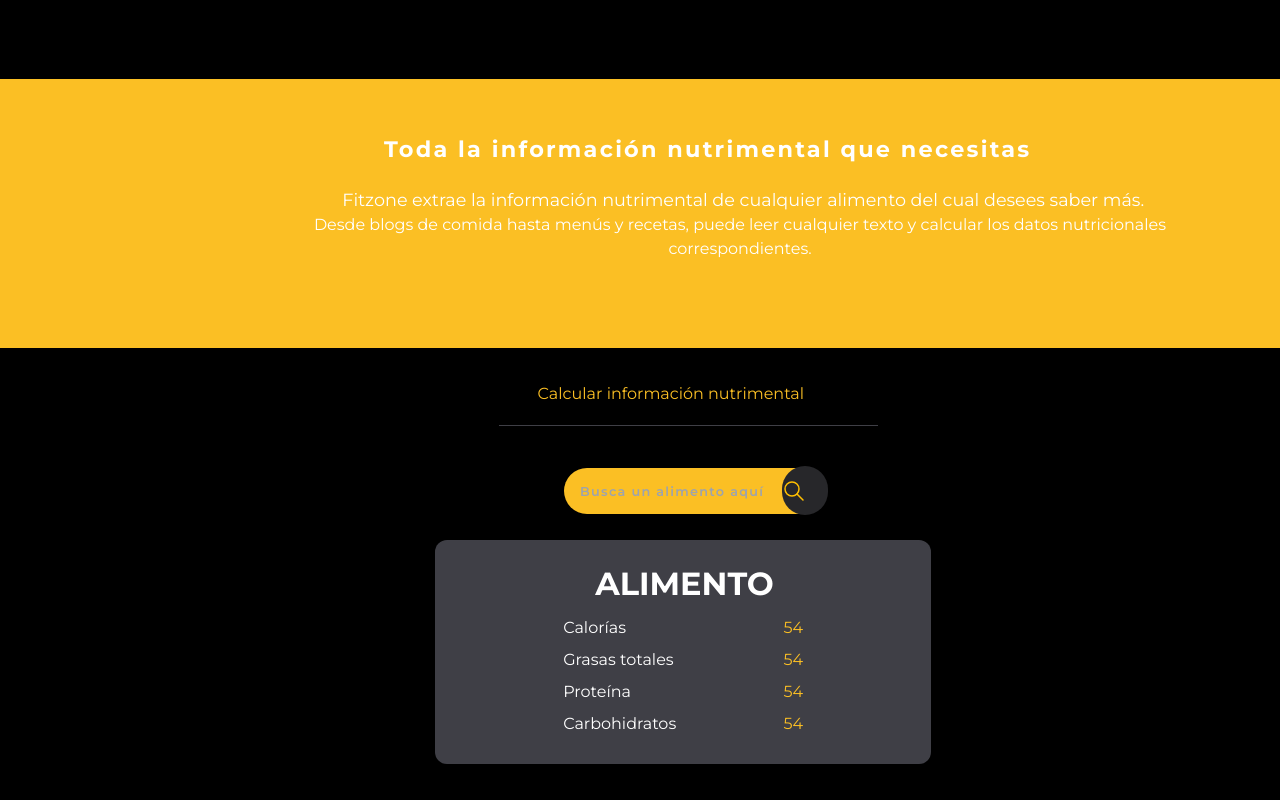
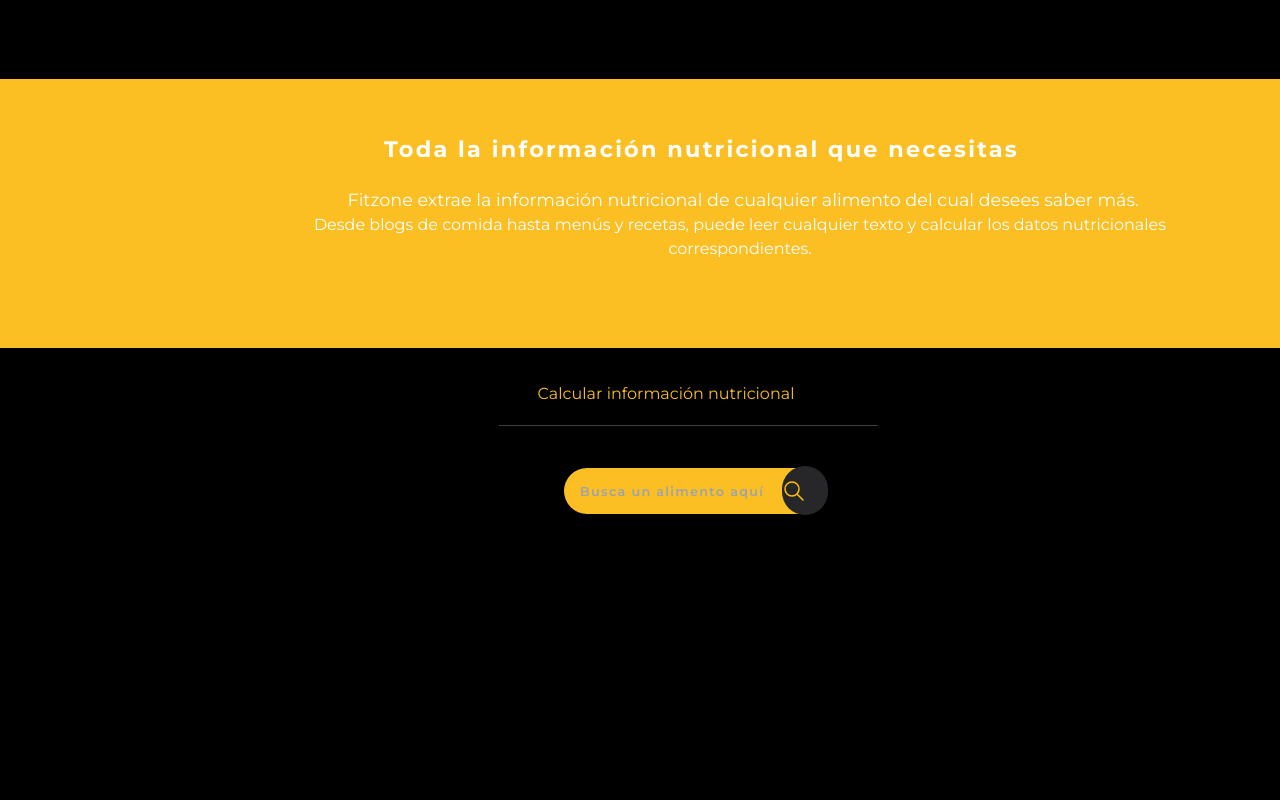
Before and after one commit to JAASM1/FitZone, a React (Create React App) app: page /Nutricion in a window 1280 px wide. Shown: the part 1200-2000 px from the top of the page. Built offline with nearby package versions, Linux system fonts and the light colour scheme.

Commit message:
Integración de API de nutrición

```diff
--- a/src/page/nutricion/Nutricion.js
+++ b/src/page/nutricion/Nutricion.js
@@ -1,15 +1,55 @@
-import React from 'react'
-import banner from '../../asset/img/nutricion/nutricion-banner.jpg'
-import Navbar from '../../components/navbar/Navbar'
-import Footer from '../../components/footer/footer'
+import React, { useState } from 'react';
+import banner from '../../asset/img/nutricion/nutricion-banner.jpg';
+import Navbar from '../../components/navbar/Navbar';
+import Footer from '../../components/footer/footer';
 
 function Nutricion() {
+  const [nutrition, setNutrition] = useState('');
+  const [nutritionData, setNutritionData] = useState(null);
+  const [error, setError] = useState(null);
+
+  const handleInputChange = (e) => {
+    setNutrition(e.target.value);
+  }
+
+  const getNutrition = async () => {
+    if (nutrition.trim() === '') {
+      setError('Por favor, ingresa un alimento antes de buscar.');
+      return;
+    }
+
+    setError(null); // Limpiar errores si no hay problemas
+
+    try {
+      const result = await fetch(`https://api.api-ninjas.com/v1/nutrition?query=${nutrition}`, {
+        method: 'GET',
+        headers: {
+          'X-Api-Key': 'D6cV0U6zm0llRUSg1FmKoA==phP435NYygpr0uI9',
+        },
+      });
+
+      if (!result.ok) {
+        throw new Error('Error en la solicitud');
+      }
+
+      const data = await result.json();
+      if (data.length === 0) {
+        setError(`No se encontraron resultados para la búsqueda "${nutrition}".`);
+      } else {
+        setNutritionData(data);
+      }
+    } catch (error) {
+      console.error('Error:', error);
+      setError('Hubo un problema al buscar la información.');
+    }
+  }
+
   return (
     <div className='font-Montserrat'>
-        <Navbar/>
-          {/* banner prinicipal */}
+      <Navbar />
+      {/* banner principal */}
       <div>
-          <img src={banner} alt='Tenedor y cinta métrica sobre fondo amarillo' className='w-full h-[25rem] md:h-[625px]'/>
+        <img src={banner} alt='Tenedor y cinta métrica sobre fondo amarillo' className='w-full h-[25rem] md:h-[625px]' />
         <div className='absolute left-[10%] top-[36%]'>
           <div className='w-[11.4375rem] h-[2.9375rem] border border-black flex items-center justify-center'>
             <p className='text-1.5xl leading-normal tracking-wider uppercase text-center '>Nutrición</p>
@@ -45,10 +85,10 @@
         </div>
       </div>
       {/* banner pequeño */}
-        <div className='w-full h-[33rem] md:h-[16.81rem] bg-amber-400 relative  md:block'>
-          <p className='text-white w-[22rem] md:w-fit font-bold text-[1.2rem] md:text-[1.40rem] tracking-widest absolute text-center left-[7%] top-[7%] md:left-[30%] md:top-[20%]'>Toda la información nutrimental que necesitas</p>
-          <p className=' w-[10rem] md:w-[70.5rem] text-center text-white font-[100] absolute left-[29%] top-[22%] md:left-[14%] md:top-[40%] text-[0.9rem] md:text-[1.1rem]'>
-          Fitzone extrae la información nutrimental de cualquier alimento del cual desees saber más.
+      <div className='w-full h-[33rem] md:h-[16.81rem] bg-amber-400 relative md:block'>
+        <p className='text-white w-[22rem] md:w-fit font-bold text-[1.2rem] md:text-[1.40rem] tracking-widest absolute text-center left-[7%] top-[7%] md:left-[30%] md:top-[20%]'>Toda la información nutricional que necesitas</p>
+        <p className='w-[10rem] md:w-[70.5rem] text-center text-white font-[100] absolute left-[29%] top-[22%] md:left-[14%] md:top-[40%] text-[0.9rem] md:text-[1.1rem]'>
+          Fitzone extrae la información nutricional de cualquier alimento del cual desees saber más.
         </p>
         <p className='w-[10rem] md:w-[60.5rem] text-center text-white font-[100] absolute left-[28%] md:left-[20%] top-[58%] md:top-[50%] text-[0.9rem] md:text-[1rem]'>
           Desde blogs de comida hasta menús y recetas, puede leer cualquier texto y calcular los datos nutricionales correspondientes.
@@ -57,7 +97,7 @@
       {/* zona de API */}
       <div className='w-full h-[30rem] bg-black relative'>
         <div>
-              <p className='text-center text-[1rem] text-amber-400 font-[400] absolute top-[7%] left-[16%] md:top-[7%] md:left-[42%]'>Calcular información nutrimental</p>
+          <p className='text-center text-[1rem] text-amber-400 font-[400] absolute top-[7%] left-[16%] md:top-[7%] md:left-[42%]'>Calcular información nutricional</p>
           <div className='w-[23.65rem] h-[0.065rem] bg-zinc-700 absolute top-[16%] md:left-[39%]'></div>
         </div>
         <div className='w-[38.5rem] h-[16.187rem] absolute top-[22%] md:top-[25%] left-[15%] md:left-[30%] flex md:justify-center'>
@@ -65,11 +105,13 @@
             <input
               type='text'
               placeholder='Busca un alimento aquí'
+              value={nutrition}
+              onChange={handleInputChange}
               className='text-white font-semibold tracking-widest text-[0.8rem] w-[16rem] h-[2.9rem] bg-amber-400 outline-none rounded-3xl pl-4 pr-10'
             />
-                    <button type='submit' className='1cursor-pointer absolute right-0 top-[-7%] left-[85%] bottom-0 mt-4 mr-4 bg-zinc-800 z-10 w-[2.9rem] h-[3.1rem] rounded-full'>
+            <button onClick={getNutrition} className='1cursor-pointer absolute right-0 top-[-7%] left-[85%] bottom-0 mt-4 mr-4 bg-zinc-800 z-10 w-[2.9rem] h-[3.1rem] rounded-full'>
               <svg xmlns="http://www.w3.org/2000/svg" className='ml-3 md:ml-[4.5]' class="icon icon-tabler icon-tabler-search" width="24" height="24" viewBox="0 0 24 24" stroke-width="1.5" stroke="#ffbf00" fill="none" stroke-linecap="round" stroke-linejoin="round">
-                        <path stroke="none" d="M0 0h24v24H0z" fill="none"/>
+                <path stroke="none" d="M0 0h24v24H0z" fill="none" />
                 <path d="M10 10m-7 0a7 7 0 1 0 14 0a7 7 0 1 0 -14 0" />
                 <path d="M21 21l-6 -6" />
               </svg>
@@ -77,32 +119,37 @@
           </div>
         </div>
 
-            {/* mapeado de resultados */}
-          <div className='w-[19rem] md:w-[31rem] md:h-[14rem] bg-zinc-700 rounded-xl absolute top-[40%] left-[12%] md:left-[34%]'>
-            <p className='text-white text-[1.4rem] md:text-[2rem] font-[700] uppercase mt-5 ml-[5.5rem] md:ml-[10rem]'>ALIMENTO</p>
-            <div className='w-[15rem] h-[10rem] md:ml-[8rem] ml-[2rem]'>
+        {/* Mapeado de resultados y manejo de errores */}
+        {error && <p className='text-red-500'>{error}</p>}
+        {nutritionData && nutritionData.length > 0 ? (
+          <div className='w-[19rem] md:w-[31rem] md:h-[14rem] h-[15rem] bg-zinc-700 rounded-xl absolute top-[40%] left-[12%] md:left-[34%]'>
+            {nutritionData.map((item, index) => (
+              <div key={index} className='w-[15rem] h-[10rem] md:ml-[8rem] ml-[2rem]'>
+                <p className='text-white text-[1.4rem] md:text-[2rem] font-[700] uppercase mt-5 ml-[5.5rem] md:ml-[5rem]'>{item.name}</p>
                 <div className='w-[15rem] h-[2rem] flex justify-between mt-2'>
                   <p className='text-white'>Calorías</p>
-                <p className='text-amber-400'>54</p>
+                  <p className='text-amber-400'>{item.calories} g</p>
                 </div>
                 <div className='w-[15rem] h-[2rem] flex justify-between'>
                   <p className='text-white'>Grasas totales</p>
-                <p className='text-amber-400'>54</p>
+                  <p className='text-amber-400'>{item.fat_total_g} g</p>
                 </div>
                 <div className='w-[15rem] h-[2rem] flex justify-between'>
                   <p className='text-white'>Proteína</p>
-                <p className='text-amber-400'>54</p>
+                  <p className='text-amber-400'>{item.protein_g} g</p>
                 </div>
                 <div className='w-[15rem] h-[2rem] flex justify-between'>
                   <p className='text-white'>Carbohidratos</p>
-                <p className='text-amber-400'>54</p>
+                  <p className='text-amber-400'>{item.carbohydrates_total_g} g</p>
                 </div>
               </div>
+            ))}
           </div>
+        ) : null}
       </div>
-    <Footer/>
+      <Footer />
     </div>
-  )
+  );
 }
 
-export default Nutricion
+export default Nutricion;
```
Lines whose indentation alone changed are shown as unchanged.
